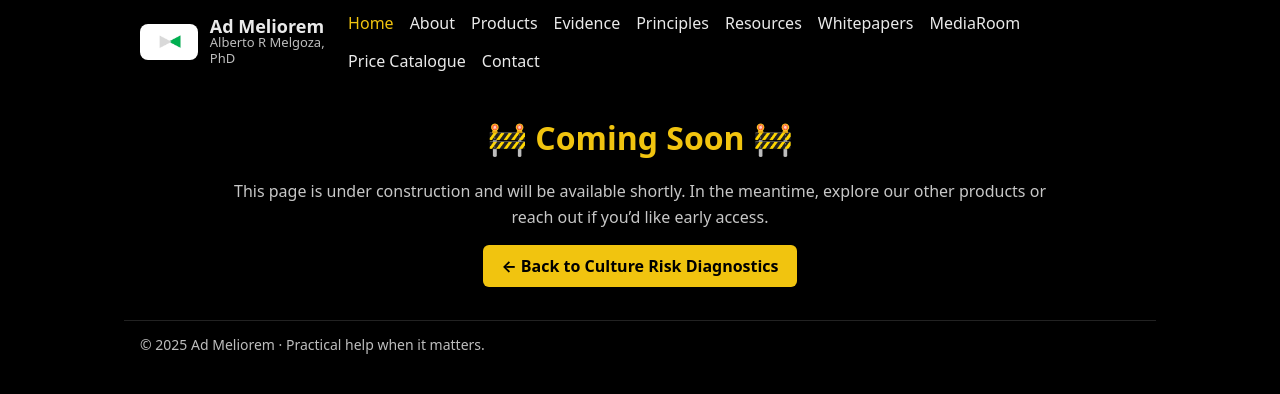
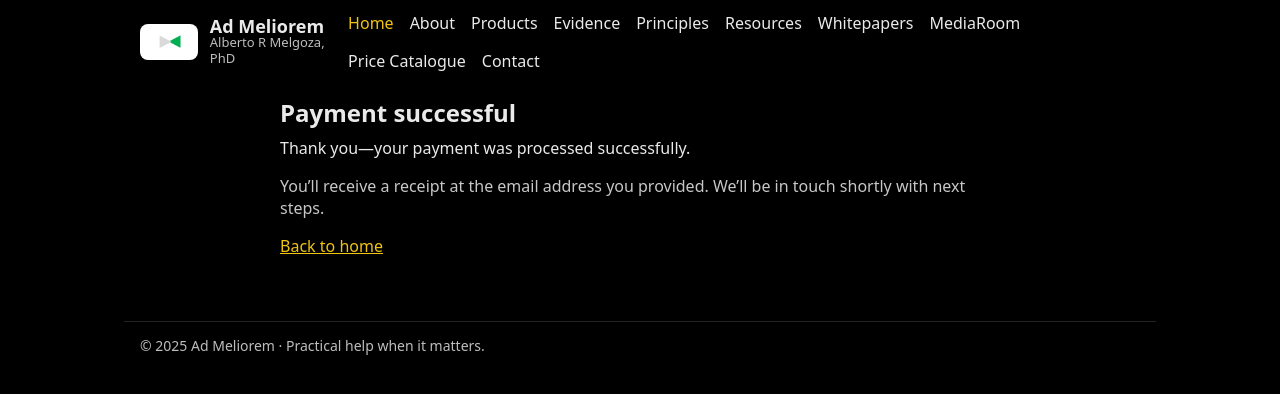
Before and after one commit to AlbertoRMelgoza/AdMeliorem, a Next.js app: page /checkout/success in a window 1280 px wide. Before the commit this address had no page. Shown: the top 394 px of the page. Built offline with nearby package versions, Linux system fonts and the light colour scheme.

Commit message:
Create page.tsx

```diff
--- /dev/null
+++ b/app/checkout/success/page.tsx
@@ -0,0 +1,19 @@
+export const dynamic = "force-dynamic";
+
+export default function SuccessPage() {
+  return (
+    <main style={{ maxWidth: 720, margin: "0 auto", padding: "24px 16px" }}>
+      <h1 style={{ margin: 0, fontSize: 24 }}>Payment successful</h1>
+      <p style={{ marginTop: 8 }}>
+        Thank you—your payment was processed successfully.
+      </p>
+      <p style={{ opacity: 0.85 }}>
+        You’ll receive a receipt at the email address you provided. We’ll be in
+        touch shortly with next steps.
+      </p>
+      <a href="/" style={{ color: "#f1c40f", textDecoration: "underline" }}>
+        Back to home
+      </a>
+    </main>
+  );
+}
```
